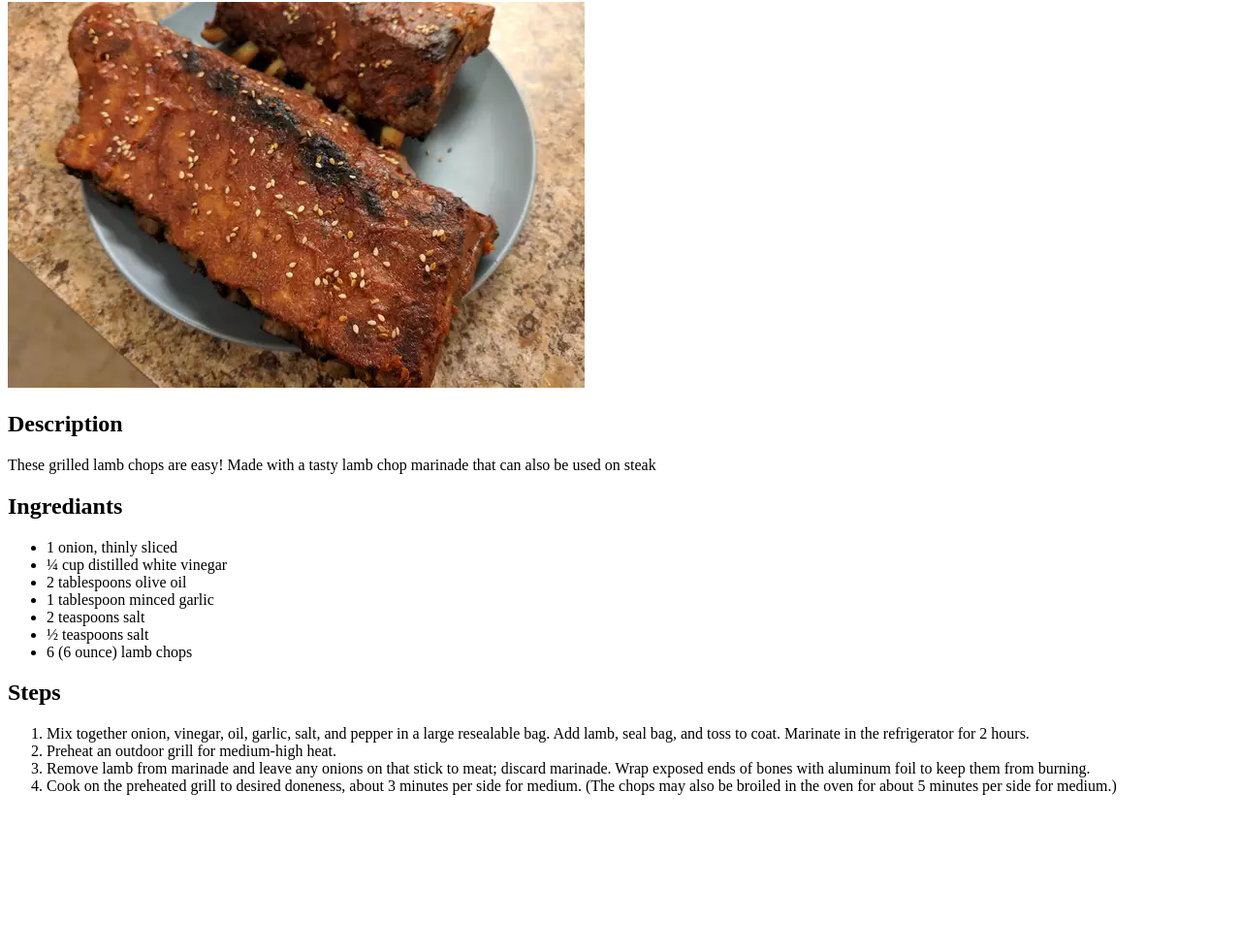
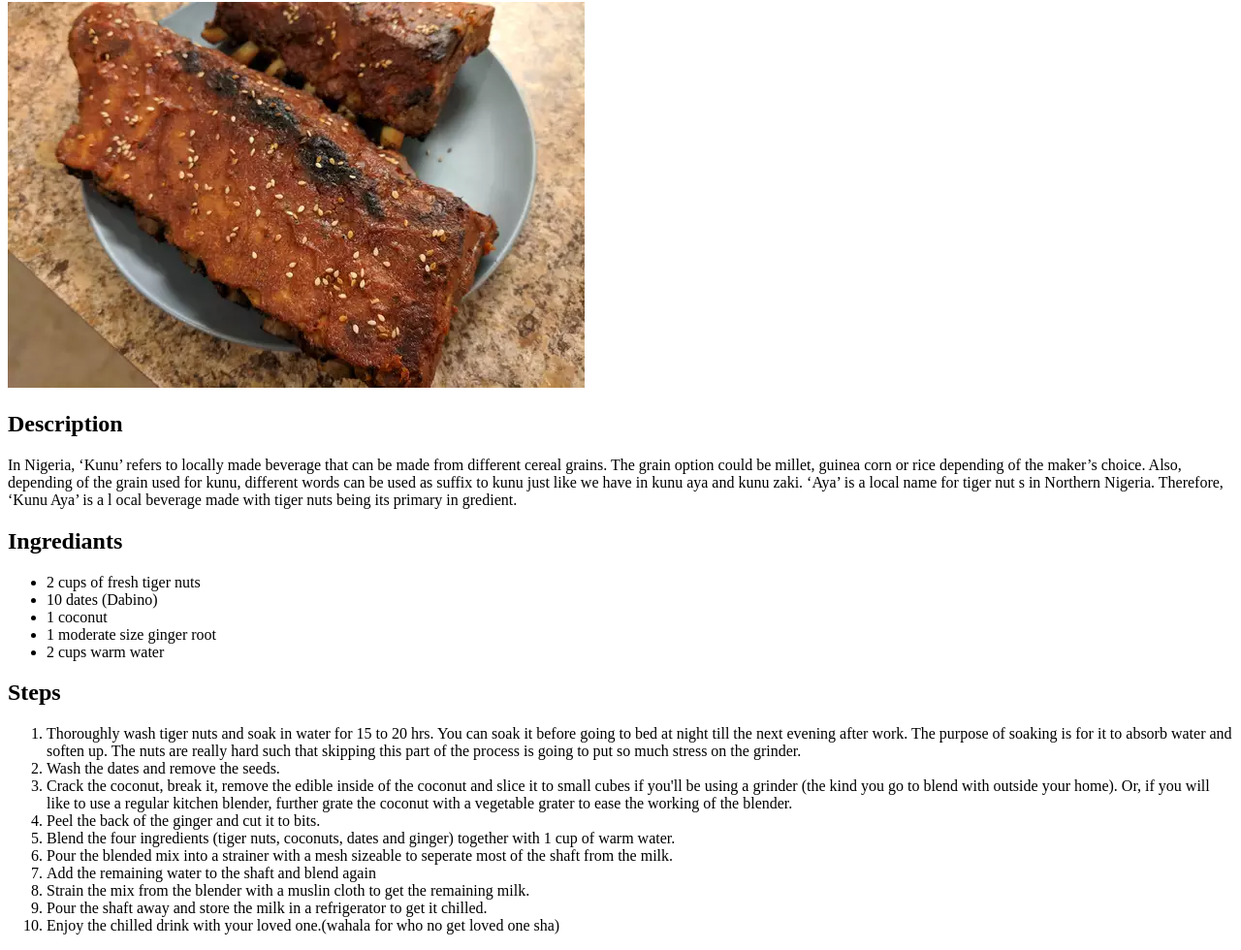
Before and after one commit to lukman155/odin-recipes, a plain HTML site: page recipes/kunun_aya.html in a window 1280 px wide. Shown: the part 78-1058 px from the top of the page at 97% size. Before the commit the page ends 914 px from the top, so only its background shows below. Drawn offline with Linux system fonts and the light colour scheme.

Commit message:
Finish html elements additions for this page

```diff
--- a/recipes/kunun_aya.html
+++ b/recipes/kunun_aya.html
@@ -8,38 +8,43 @@
 </head>
 <body>
     <h1>Spicy Korean Lamp Chops</h1>
-    <img src="../photos/kribs.webp" alt="Korean Spicy Lamb Chops">
+    <img src="../photos/kribs.webp" alt="A glass of Kunun Aya">
 
     <h2>Description</h2>
-    <p>These grilled lamb chops are easy! Made with a tasty lamb
-        chop marinade that can also be used on steak</p>
+    <p>In Nigeria, ‘Kunu’ refers to locally made beverage
+        that can be made from different cereal grains.
+        The grain option could be millet, guinea corn or
+        rice depending of the maker’s choice. Also, depending
+        of the grain used for kunu, different words
+        can be used as suffix to kunu just like we have in kunu aya and kunu zaki.
+
+        ‘Aya’ is a local name for tiger nut
+        s in Northern Nigeria. Therefore, ‘Kunu Aya’ is a l
+        ocal beverage made with tiger nuts being its primary in
+        gredient.</p>
 
     <h2>Ingrediants</h2>
     <ul>
-        <li>1 onion, thinly sliced</li>
-        <li>¼ cup distilled white vinegar</li>
-        <li>2 tablespoons olive oil</li>
-        <li>1 tablespoon minced garlic</li>
-        <li>2 teaspoons salt</li>
-        <li>½ teaspoons salt</li>
-        <li>6 (6 ounce) lamb chops</li>
-
+        <li>2 cups of fresh tiger nuts</li>
+        <li>10 dates (Dabino)</li>
+        <li>1 coconut</li>
+        <li>1 moderate size ginger root</li>
+        <li>2 cups warm water</li>
     </ul>
 
     <h2>Steps</h2>
     <ol>
-        <li>Mix together onion, vinegar, oil, garlic,
-            salt, and pepper in a large resealable bag.
-             Add lamb, seal bag, and toss to coat.
-            Marinate in the refrigerator for 2 hours.</li>
-        <li>Preheat an outdoor grill for medium-high heat.</li>
-        <li>Remove lamb from marinade and leave any onions
-            on that stick to meat; discard marinade. Wrap exposed
-            ends of bones with aluminum foil to keep them from burning.</li>
-        <li>Cook on the preheated grill to desired doneness,
-             about 3 minutes per side for medium. (The chops
-              may also be broiled in the oven
-            for about 5 minutes per side for medium.)</li>
+        <li>Thoroughly wash tiger nuts and soak in water for 15 to 20 hrs. You can soak it before going to bed at night till the next evening after work. The purpose of soaking is for it to absorb water and soften up. The nuts are really hard such that skipping this part of the process is going to put so much stress on the grinder.</li>
+        <li>Wash the dates and remove the seeds.</li>
+        <li>Crack the coconut, break it, remove the edible inside of the coconut and slice it to small cubes if you'll be using a grinder (the kind you go to blend with outside your home). Or, if you will like to use a regular kitchen blender, further grate the coconut with a vegetable grater to ease the working of the blender.</li>
+        <li>Peel the back of the ginger and cut it to bits.</li>
+        <li>Blend the four ingredients (tiger nuts, coconuts, dates and ginger) together with 1 cup of warm water.        </li>
+        <li>Pour the blended mix into a strainer with a mesh sizeable to seperate most of the shaft from the milk.</li>
+        <li>Add the remaining water to the shaft and blend again</li>
+        <li>Strain the mix from the blender with a muslin cloth to get the remaining milk.</li>
+        <li>Pour the shaft away and store the milk in a refrigerator to get it chilled.</li>
+        <li>Enjoy the chilled drink with your loved one.(wahala for who no get loved one sha)</li>
     </ol>
+
 </body>
 </html>
```
